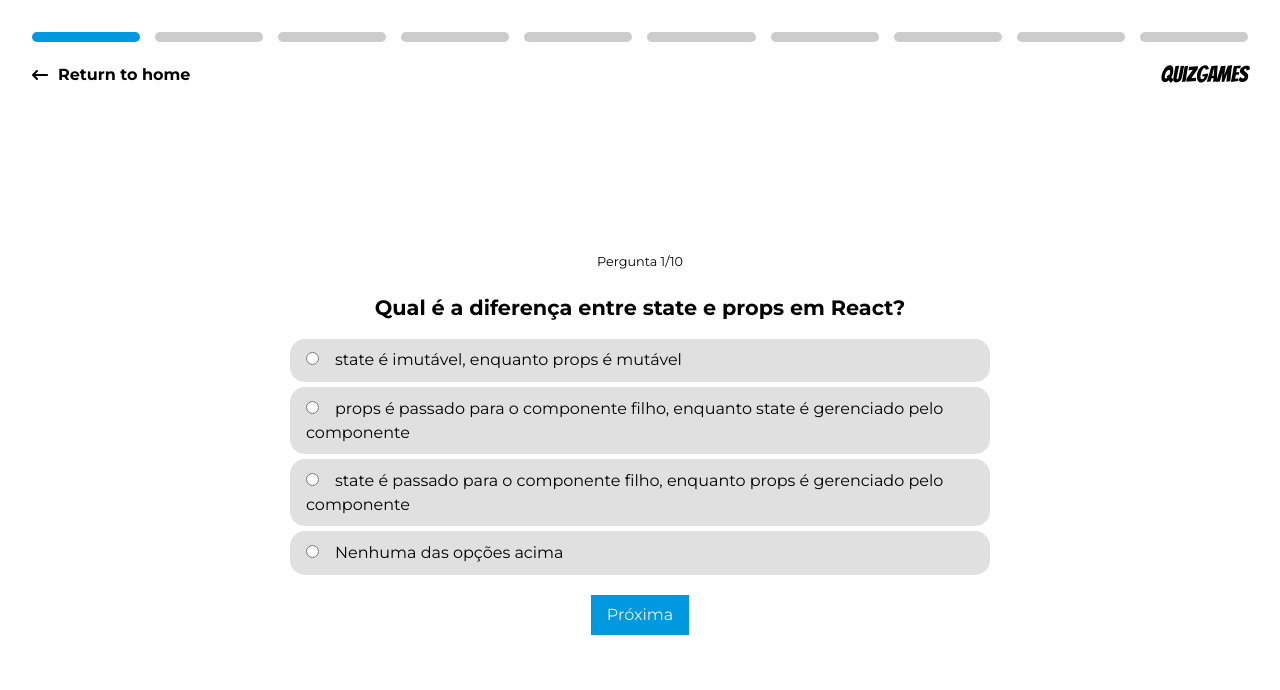
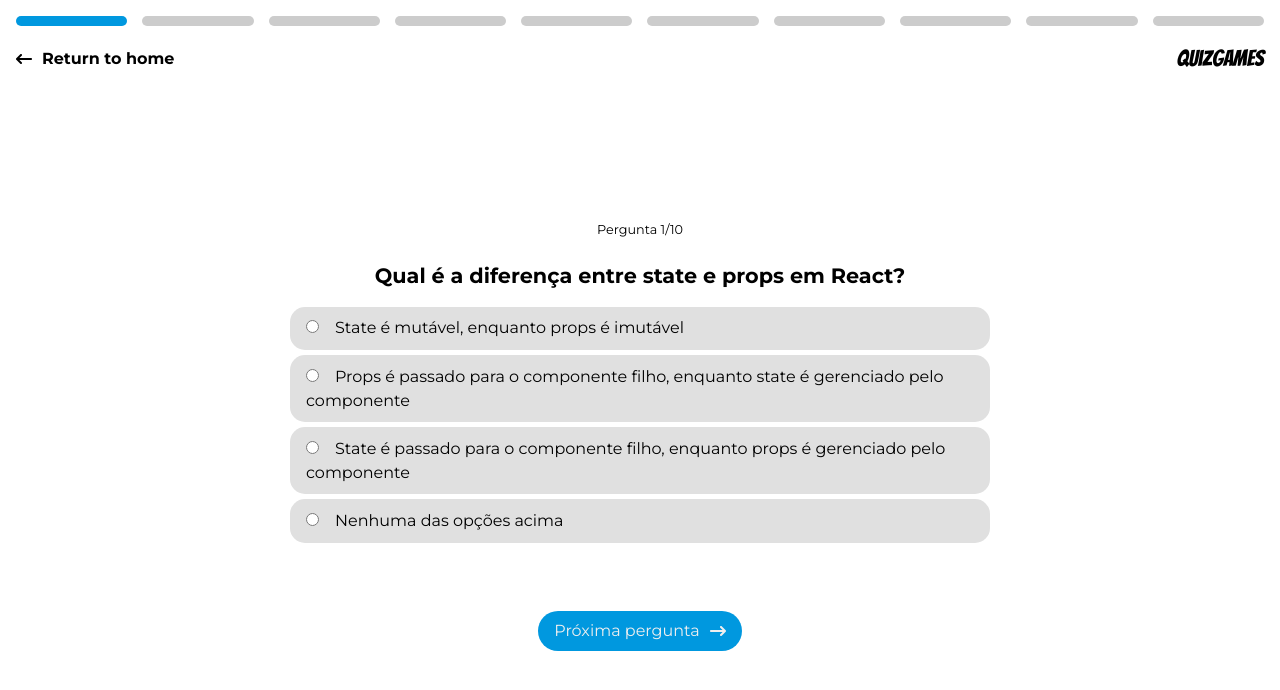
Before and after one commit to henriquepx/quiz_game, a React (Vite) app: page /reactquiz in a window 1280 px wide. Shown: the top 690 px of the page. Built offline with nearby package versions, Linux system fonts and the light colour scheme; the HTML template or start-up script is replaced by a standard one.

Commit message:
feat: add modal to show the results

```diff
--- a/src/components/Quiz/QuizComponent.tsx
+++ b/src/components/Quiz/QuizComponent.tsx
@@ -1,8 +1,8 @@
-import React from 'react';
+import React, { useState } from 'react';
 import { useQuiz } from './QuizLogic';
-import { FormQuestion, Button, Answer, ErroContainer, ErroTitulo, ErroPergunta, ErroResposta, QuestionCounter, DivHeaderQuiz, DivHeaderContainer, HeaderAnswerContainer,HeaderAnswerBlock, ReturnToHome } from './QuizStyles';
+import { FormQuestion, Button, QuestionCounter, ModalContainer, HeaderModal, ModalContent, CloseButton, DivHeaderQuiz, DivHeaderContainer, HeaderAnswerContainer,HeaderAnswerBlock, ReturnToHome } from './QuizStyles';
 import Radio from '../Radio';
-import { FaArrowLeftLong } from "react-icons/fa6";
+import { FaArrowLeftLong, FaArrowRightLong } from "react-icons/fa6";
 
 interface Pergunta {
  pergunta: string;
@@ -19,12 +19,24 @@ const QuizComponent: React.FC<QuizProps> = ({ perguntas }) => {
  const {
     respostas,
     slide,
-    resultado,
-    perguntasErradas,
     handleChange,
-    reiniciarQuiz,
     handleClick,
- } = useQuiz(perguntas);
+  } = useQuiz(perguntas);
+
+ const [isLastQuestion, setIsLastQuestion] = useState(false);
+ const [isModalOpen, setIsModalOpen] = useState(false);
+
+ const openModal = () => {
+   setIsModalOpen(true);
+ };
+
+ const closeModal = () => {
+   setIsModalOpen(false);
+ };
+
+ React.useEffect(() => {
+   setIsLastQuestion(slide === perguntas.length - 1);
+ }, [slide, perguntas.length]);
 
  return (
     <FormQuestion onSubmit={(event) => event.preventDefault()}>
@@ -58,24 +70,21 @@ const QuizComponent: React.FC<QuizProps> = ({ perguntas }) => {
           {...pergunta}
         />
       ))}
-      {resultado ? (
-        <Answer>
-          <p>{resultado}</p>
-          {perguntasErradas.length > 0 && (
-            <ErroContainer>
-              <ErroTitulo>Perguntas erradas:</ErroTitulo>
-              {perguntasErradas.map((perguntaErradas, index) => (
-                <div key={index}>
-                 <ErroPergunta>{perguntaErradas.pergunta}</ErroPergunta>
-                 <ErroResposta>Resposta correta: {perguntaErradas.respostaCorreta}</ErroResposta>
-                </div>
-              ))}
-            </ErroContainer>
-          )}
-          <Button onClick={reiniciarQuiz}>Reiniciar</Button>
-        </Answer>
+      {isLastQuestion ? (
+        <Button onClick={openModal}>Exibir resultado</Button>
       ) : (
-        <Button onClick={handleClick}>Próxima</Button>
+        <Button onClick={handleClick}>Próxima pergunta <FaArrowRightLong /></Button>
+      )}
+      {isModalOpen && (
+        <ModalContainer>
+         <ModalContent>
+           <HeaderModal>
+             <h2>Resultado</h2>
+              <CloseButton onClick={closeModal}>&times;</CloseButton>
+           </HeaderModal>
+
+          </ModalContent>
+        </ModalContainer>
       )}
     </FormQuestion>
  );
--- a/src/components/Quiz/QuizStyles.tsx
+++ b/src/components/Quiz/QuizStyles.tsx
@@ -25,35 +25,14 @@ export const Button = styled.button`
   background-color: #0098df;
   color: #efefef;
   cursor: pointer;
-`;
-
-export const Answer = styled.div`
+  border-radius: 20px;
+  margin-top: 3rem;
   display: flex;
-    flex-direction: column;
   align-items: center;
-    gap: 15px;
-`;
-
-export const ErroContainer = styled.div`
- margin-top: 20px;
- padding: 1rem;
- margin: 1rem;
- border: 1px solid #ff0000;
- border-radius: 5px;
- background-color: #ffe6e6;
-`;
-
-export const ErroTitulo = styled.h3`
- color: #ff0000;
-`;
-
-export const ErroPergunta = styled.p`
- margin-top: 15px;
-`;
-
-export const ErroResposta = styled.p`
- color: #000;
- font-weight: bold;
+  gap: 10px;
+  @media (max-width: 500px) {
+    margin-top: 1rem;
+  }
 `;
 
 export const QuestionCounter = styled.p`
@@ -64,7 +43,7 @@ export const DivHeaderContainer = styled.div`
   width: 100%;
   display: flex;
   flex-direction: column;
- padding: 2rem;
+  padding: 1rem 1rem;
 `;
 
 export const HeaderAnswerContainer = styled.div`
@@ -72,7 +51,8 @@ export const HeaderAnswerContainer = styled.div`
   width: 100%;
   justify-content: space-between;
   gap: 15px;
-`
+`;
+
 interface HeaderAnswerBlockProps {
   active: boolean;
   answered: boolean;
@@ -94,7 +74,7 @@ export const DivHeaderQuiz = styled.div`
   padding: 1rem 0;
   margin-bottom: 7rem;
   @media (max-width: 700px) {
-      padding: 1.2rem;
+    padding: 1.2rem 0;
     margin-bottom: 0rem;
   }
   h1 {
@@ -110,3 +90,47 @@ export const ReturnToHome = styled(Link)`
   color: #000;
   font-weight: 700;
 `;
+
+export const ModalContainer = styled.div`
+  position: fixed;
+  top: 0;
+  left: 0;
+  width: 100%;
+  height: 100%;
+  background-color: rgba(0, 0, 0, 0.5);
+  display: flex;
+  justify-content: center;
+  align-items: center;
+`;
+
+export const HeaderModal = styled.header`
+  background-color: #fefefe;
+  border-radius: 10px;
+  display: flex;
+  align-items: center;
+  gap: 100px;
+  padding: 1rem;
+  h2 {
+    font-size: 1rem;
+  }
+`;
+
+
+export const ModalContent = styled.div`
+  background-color: #fefefe;
+  border-radius: 10px;
+
+  display: flex;
+  align-items: center;
+`;
+
+export const CloseButton = styled.span`
+  color: #aaa;
+  float: right;
+  font-size: 28px;
+  font-weight: bold;
+  cursor: pointer;
+  &:hover {
+    color: black;
+  }
+`;
--- a/src/pages/Quizzes/QuizReact.tsx
+++ b/src/pages/Quizzes/QuizReact.tsx
@@ -5,9 +5,9 @@ const perguntas = [
  {
     pergunta: 'Qual é a diferença entre state e props em React?',
     options: [
-      'state é imutável, enquanto props é mutável',
-      'props é passado para o componente filho, enquanto state é gerenciado pelo componente',
-      'state é passado para o componente filho, enquanto props é gerenciado pelo componente',
+      'State é mutável, enquanto props é imutável',
+      'Props é passado para o componente filho, enquanto state é gerenciado pelo componente',
+      'State é passado para o componente filho, enquanto props é gerenciado pelo componente',
       'Nenhuma das opções acima'
     ],
     resposta: 'Props é passado para o componente filho, enquanto state é gerenciado pelo componente',
@@ -69,23 +69,23 @@ const perguntas = [
     id: 'p6',
   },
   {
-    pergunta: 'Quando o Henrique tá certo sobre um assunto que ele domina e a Agatha não tem a menor ideia do que se trata o assunto, quem tá certo?',
+    pergunta: 'Qual o propósito do hook useEffect() em ReactJS?',
     options: [
-        'Agatha',
-        'Henrique',
-        'Nenhum dos dois',
+      'Para realizar efeitos colaterais em componentes funcionais.',
+      'Para manipular o estado em componentes de classe.',
+      'Para criar componentes personalizados em React.',
+      'Para acessar o contexto de um componente funcional.'
     ],
-    resposta: 'Agatha',
+    resposta: 'Para realizar efeitos colaterais em componentes funcionais.',
     id: 'p7',
   },
   {
     pergunta: 'Como você pode passar uma função de um componente pai para um componente filho em ReactJS?',
     options: [
         'Usando o método this.function no componente pai',
-        'sando a função bind() no componente filho.',
+        'Usando a função bind() no componente filho.',
       'Apenas atribuindo a função a uma propriedade do componente filho.',
-      'Usando a função this.props.function no componente filho.',
-        'Usando a função setState() no componente pai.'
+      'Usando a função this.props.function no componente filho.'
     ],
     resposta: 'Apenas atribuindo a função a uma propriedade do componente filho.',
     id: 'p8',
@@ -96,8 +96,7 @@ const perguntas = [
         'Para definir estados complexos em componentes funcionais.',
         'Para realizar operações matemáticas em componentes de classe.',
       'Para criar efeitos de animação em componentes de classe.',
-      'Para manipular a lógica de redirecionamento em componentes funcionais.',
-        'Para acessar o histórico de navegação do navegador em componentes de classe.'
+      'Para manipular a lógica de redirecionamento em componentes funcionais.'
     ],
     resposta: 'Para definir estados complexos em componentes funcionais.',
     id: 'p9',
@@ -108,8 +107,7 @@ const perguntas = [
         'Para acessar o contexto de um componente funcional.',
         'Para criar um novo contexto em um componente de classe.',
       'Para definir estilos CSS em componentes de função.',
-      'Para acessar os props de um componente pai em um componente filho.',
-        'Para definir métodos de validação de formulário em componentes de classe.'
+      'Para acessar os props de um componente pai em um componente filho.'
     ],
     resposta: 'Para acessar o contexto de um componente funcional.',
     id: 'p10',
```
Lines whose indentation alone changed are shown as unchanged.
